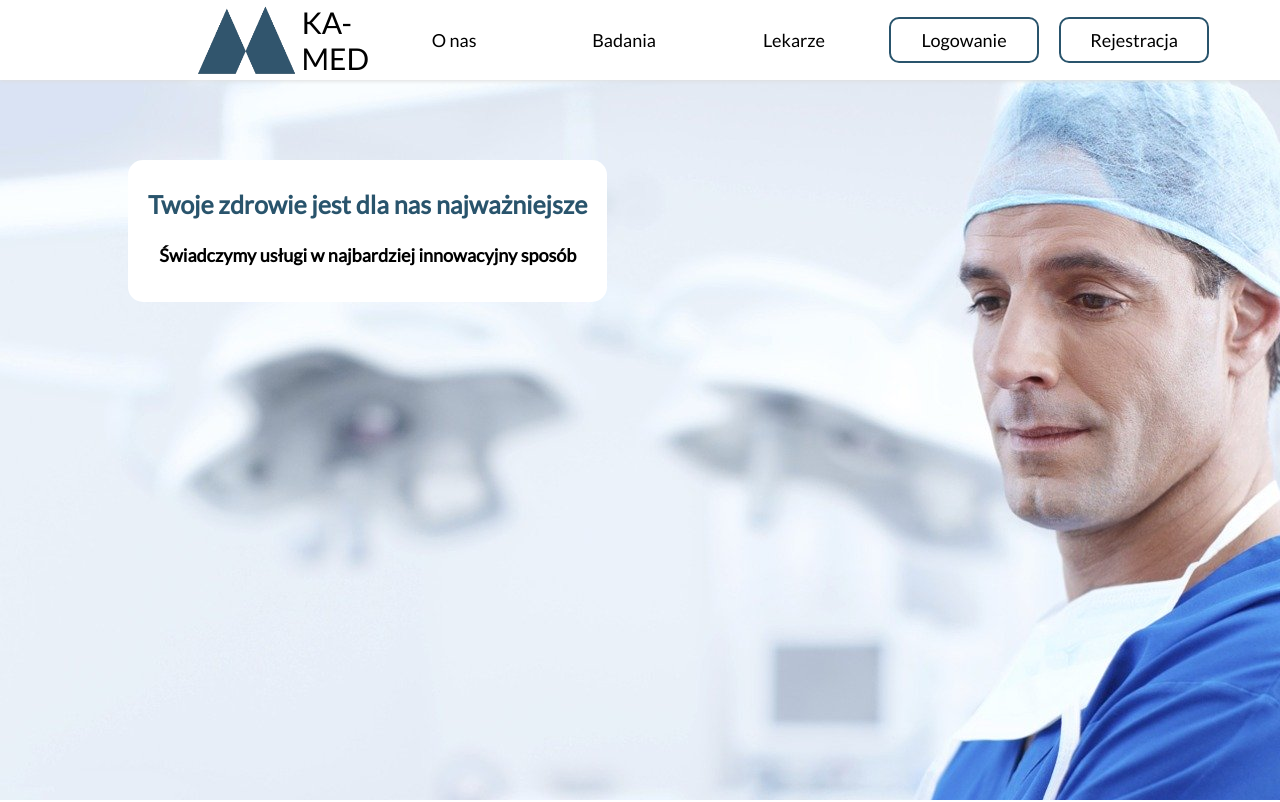
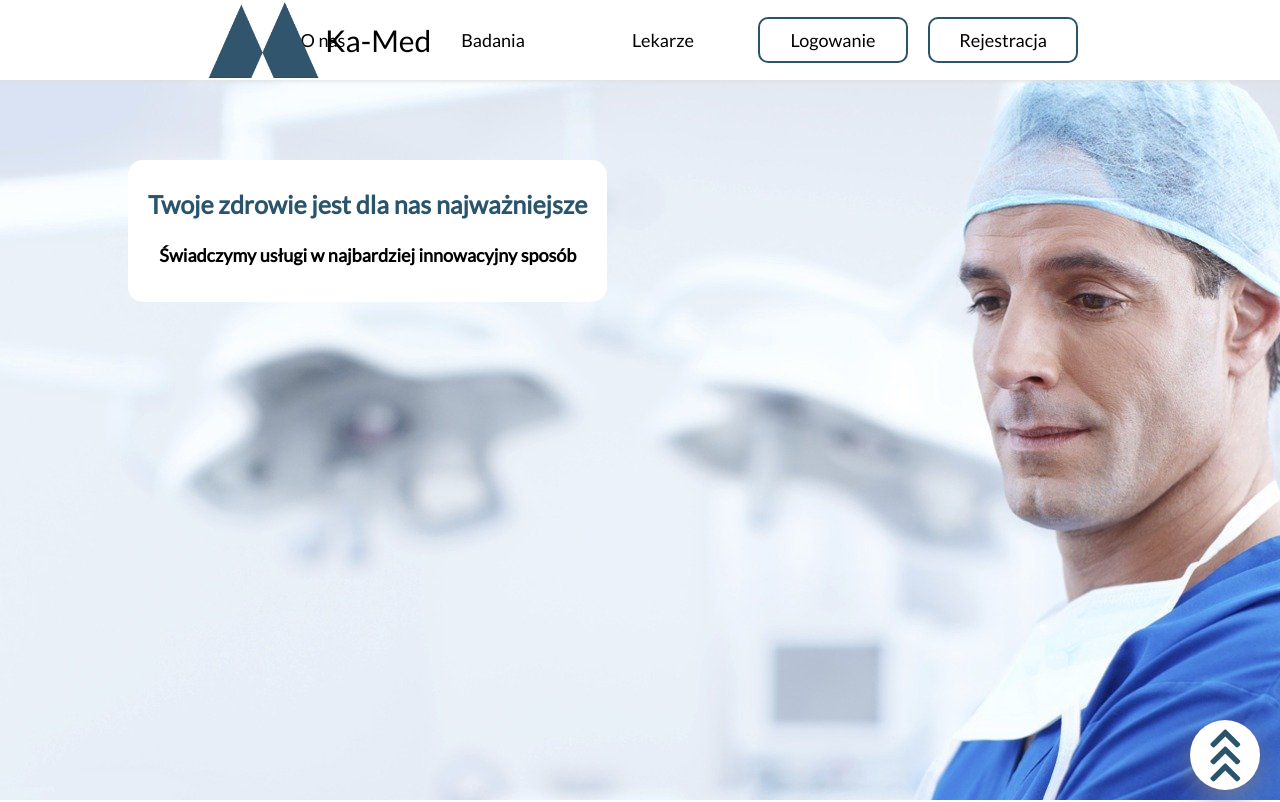
Before and after one commit to strakkamil/praca-frontend, a React app: page / in a window 1280 px wide. Shown: the top 802 px of the page. Built offline with nearby package versions, Linux system fonts and the light colour scheme; no server answers.

Commit message:
fix nav logo and add back to top button

```diff
--- a/src/components/App.js
+++ b/src/components/App.js
@@ -19,6 +19,7 @@ import DoctorVisitPage from '../pages/doctorVisitPage'
 import PatientVisits from '../pages/patientVisits'
 import VisitPanel from '../pages/visitPanel'
 import EditVisitDescription from '../components/editVisitDescription'
+import BackToTop from '../components/backToTop'
 import { createMuiTheme, ThemeProvider } from '@material-ui/core/styles';
 
 const theme = createMuiTheme({
@@ -44,14 +45,25 @@ class App extends Component {
     doctors: [],
     specialization: '',
     visitId: '',
-    visitDescription: ''
+    visitDescription: '',
   }
 
   componentDidMount() {
-    axios.get('http://localhost:5000/doctor/main', { headers: { authorization: localStorage.TOKEN_SECRET } })
-      .then(res => this.setState({
-        doctors: res.data
-      }))
+    this.getMainDoctors()
+  }
+
+  getMainDoctors = async () => {
+    const res = await axios.get('http://localhost:5000/doctor/main', { headers: { authorization: localStorage.TOKEN_SECRET } })
+    this.setState({
+      doctors: res.data
+    })
+  }
+
+  getDoctors = async () => {
+    const res = await axios.get('http://localhost:5000/doctor', { headers: { authorization: localStorage.TOKEN_SECRET } })
+    this.setState({
+      doctors: res.data
+    })
   }
 
   getDoctorId = (id) => {
@@ -218,6 +230,17 @@ class App extends Component {
     })
   }
 
+  checkScrollPosition = () => {
+    const position = window.pageYOffset
+    this.setState({
+      position
+    })
+  }
+
+  scrollToTop = () => {
+    window.scrollTo({ top: 0, behavior: 'smooth' });
+  }
+
   render() {
     const { isModalOpen } = this.state
     return (
@@ -336,6 +359,7 @@ class App extends Component {
           />
           <About
             onClick={this.onClickMapOpen} />
+          <BackToTop scrollToTop={this.scrollToTop} />
           <Footer />
         </Router>
       </ThemeProvider>
--- a/src/components/Nav.js
+++ b/src/components/Nav.js
@@ -24,7 +24,10 @@ const Nav = props => {
   }
   return (
     <nav>
-      <img src={logo} alt="logo" /><span>Ka-Med</span>
+      <NavLink to="/" className="medical-logo">
+        <img src={logo} alt="logo" />
+        <span>Ka-Med</span>
+      </NavLink>
       <ul>
         <li><ScrollLink to='about' smooth={true} duration={1000}>O nas</ScrollLink></li>
         <li><NavLink to="/tests">Badania</NavLink></li>
--- /dev/null
+++ b/src/components/backToTop.js
@@ -0,0 +1,16 @@
+import React from 'react'
+import { FontAwesomeIcon } from '@fortawesome/react-fontawesome'
+import { faChevronUp } from '@fortawesome/free-solid-svg-icons'
+import '../styles/backToTop.css'
+
+const BackToTop = (props) => {
+  return (
+    <button className='back-to-top' onClick={props.scrollToTop}>
+      <FontAwesomeIcon icon={faChevronUp} className="icon" />
+      <FontAwesomeIcon icon={faChevronUp} className="icon" />
+      <FontAwesomeIcon icon={faChevronUp} className="icon" />
+    </button>
+  )
+}
+
+export default BackToTop
--- a/src/styles/Nav.css
+++ b/src/styles/Nav.css
@@ -6,19 +6,7 @@ nav{
   height: 10vh;
   box-shadow: 0 1px 4px 0px #ddd;
   background-color: white;
-  z-index: 1;
-}
-
-nav img{
-  min-height: 50px;
-  height: 10vh;
-  padding-left: 15vw;
-}
-
-nav span{
-  align-self: center;
-  font-size: 30px;
-  text-transform: uppercase;
+  z-index: 2;
 }
 
 ul{
@@ -26,6 +14,7 @@ ul{
   flex-grow: 1;
   padding-right: 15vw;
   justify-content: flex-end;
+  background-color: white;
 }
 
 li{
@@ -63,3 +52,23 @@ li:nth-child(5) a:hover{
   background-color: rgb(41,84,108) ;
   color: white;
 }
+
+.medical-logo{
+  position: absolute;
+  display: flex;
+  align-items: center;
+  width: 270px;
+  border: none;
+  text-align: left;
+  height: 10vh;
+  margin: 0 0 0 15vw;
+}
+
+.medical-logo img {
+  position: relative;
+  height: 90px;
+}
+
+.medical-logo span{
+  font-size: 30px;
+}
--- /dev/null
+++ b/src/styles/backToTop.css
@@ -0,0 +1,60 @@
+.back-to-top{
+  position: fixed;
+  display: flex;
+  flex-direction: column;
+  justify-content: center;
+  align-items: center;
+  width: 70px;
+  height: 70px;
+  top: 90vh;
+  bottom: 10vh;
+  right: 7vw;
+  left: 93vw;
+  background-color: white;
+  border: none;
+  cursor: pointer;
+  border-radius: 50%;
+  box-shadow: 0 10px 30px -5px #818181;
+  overflow: hidden;
+  transition: .3s;
+  outline: none;
+}
+
+.back-to-top .icon{
+  position: relative;
+  font-size: 35px;
+  transform: translateY(0);
+  animation: arrows 10s infinite;
+}
+
+.back-to-top .icon:nth-child(1){
+  top: 18px;
+}
+
+.back-to-top .icon:nth-child(3){
+  top: -18px;
+}
+
+.back-to-top:hover{
+  background-color: rgb(41,84,108);
+}
+
+.back-to-top:hover > .icon{
+  color: white;
+}
+
+
+@keyframes arrows {
+0%{
+  transform: translateY(200%);
+}
+5%{
+  transform: translateY(0);
+}
+95%{
+  transform: translateY(0);
+}
+100%{
+  transform: translateY(-200%);
+}
+}
```
